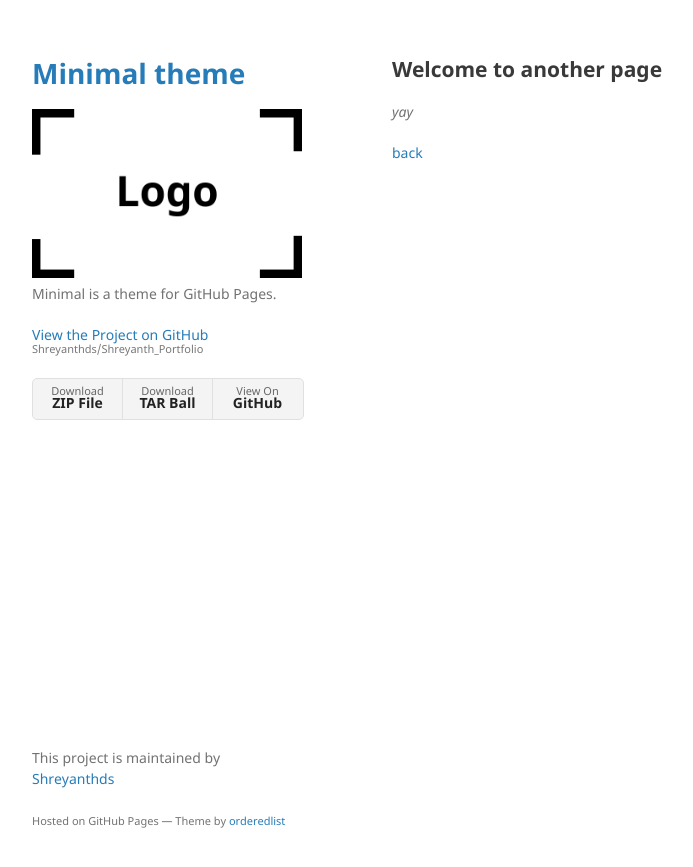
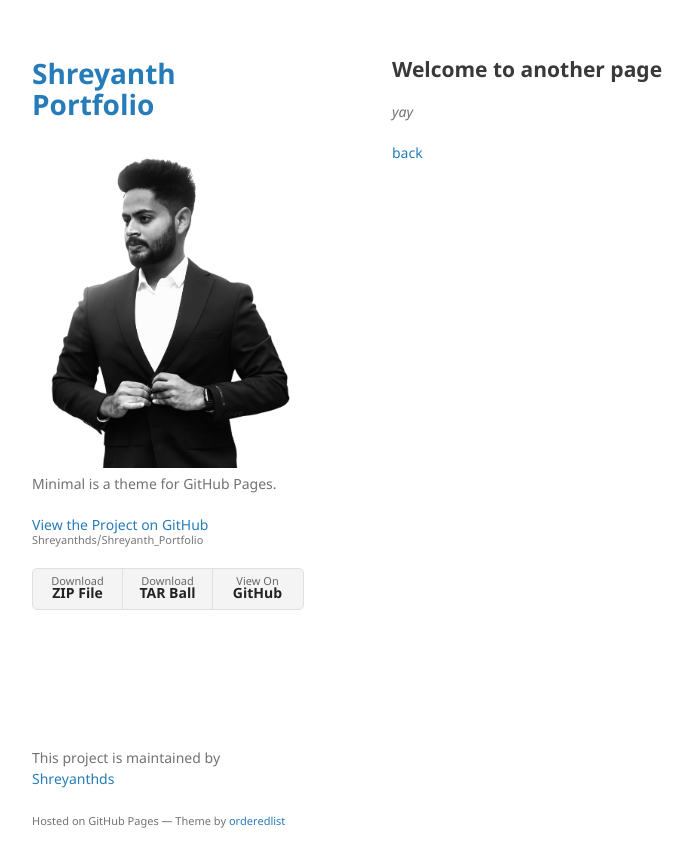
Before and after one commit to Shreyanthds/Shreyanth_Portfolio, a Jekyll site: the page built from another-page.md, in a window 1280 px wide. Shown: the top 867 px of the page, without its empty margins (178-871 px from the left). Built offline with Jekyll 4.4.1, drawn with Linux system fonts in a browser that asks for light colours; our own code applies the rules of GitHub Pages for plain Markdown files.

Commit message:
Update _config.yml

```diff
--- a/_config.yml
+++ b/_config.yml
@@ -1,5 +1,5 @@
-title: Minimal theme
-logo: /assets/img/logo.png
+title: Shreyanth Portfolio
+logo: /assets/img/Shreyanth_hg.jpg
 description: Minimal is a theme for GitHub Pages.
 show_downloads: true
 google_analytics:
```
